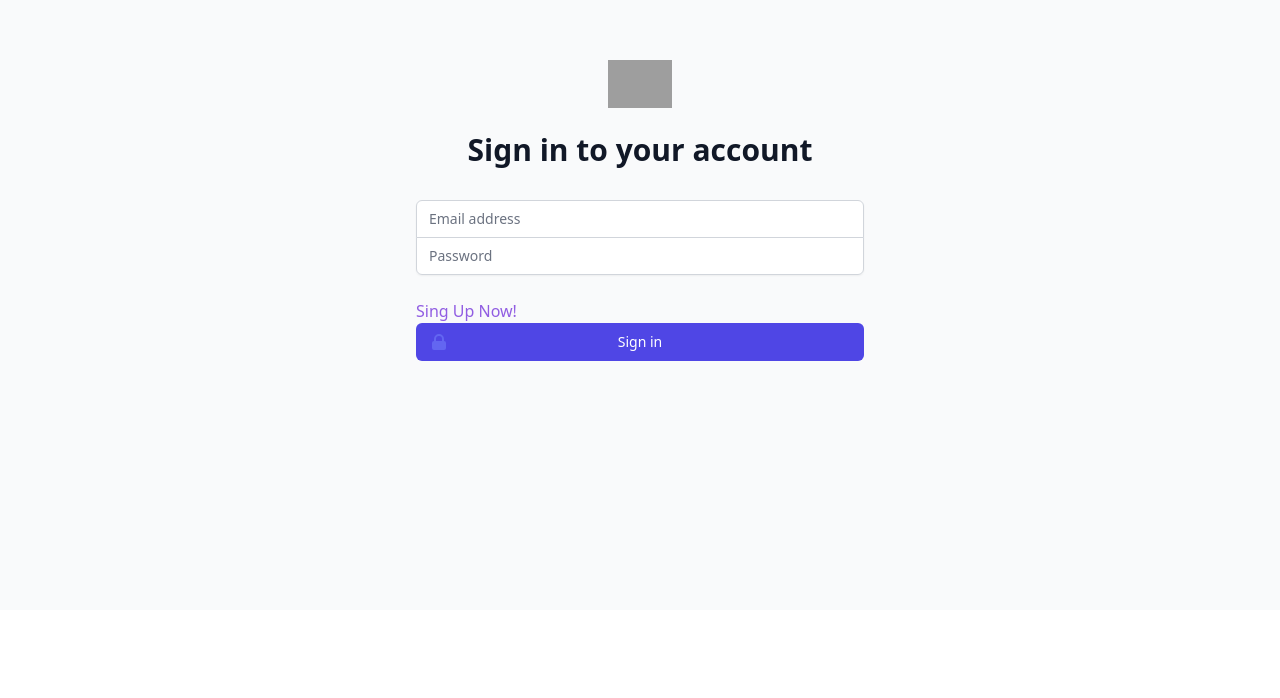
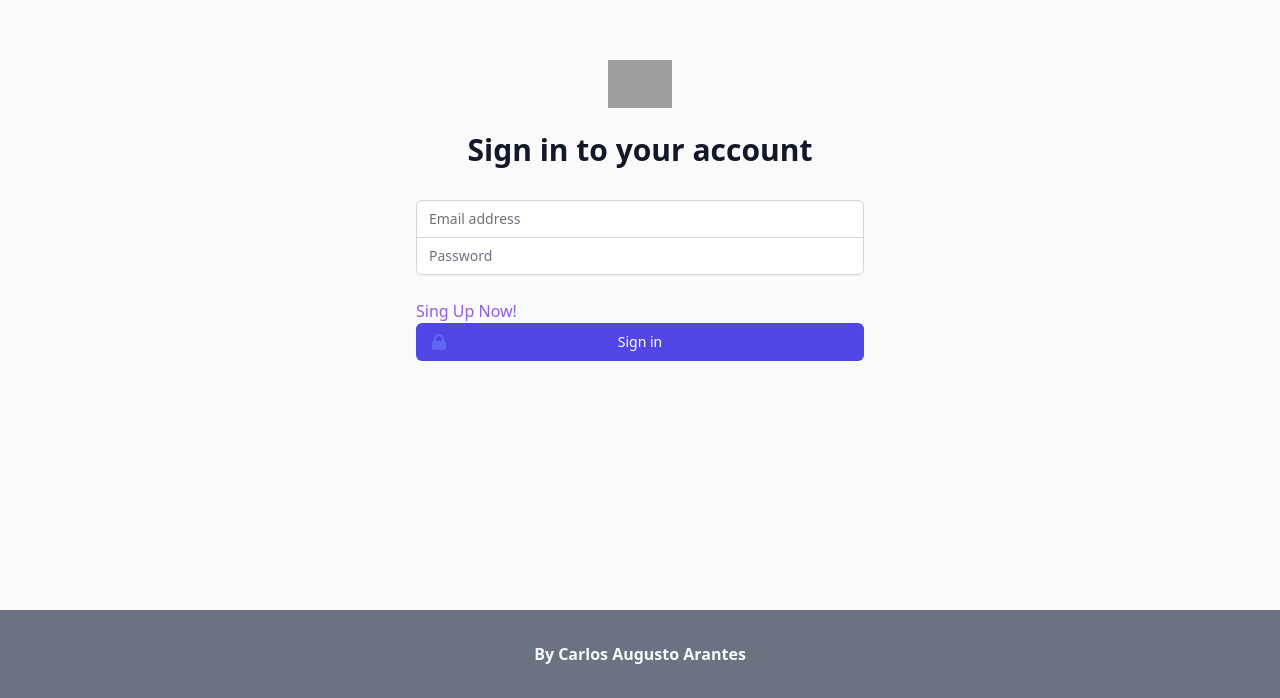
Before and after one commit to carlosarantes/tech-assessment-bolttech-frontend, a Vue app: page / in a window 1280 px wide. Shown: the part 190-888 px from the top of the page. Before the commit the page ends 800 px from the top, so only its background shows below. Built offline with nearby package versions, Linux system fonts and the light colour scheme; grey boxes are pictures that could not be loaded; what v-tooltip, vue-toastify would draw is missing.

Commit message:
putting my name on history

```diff
--- a/src/App.vue
+++ b/src/App.vue
@@ -4,6 +4,17 @@
         :can-cancel="false"
         :is-full-page="true"></loading>
       <router-view></router-view>
+
+
+      <nav id="footer" class="bg-gray-500">
+        <div class="container mx-auto">
+          <div class="py-8 md:flex md:items-center md:justify-center">
+            <p class="text-center text-gray-50 text-base font-semibold">By Carlos Augusto Arantes</p>
+          </div>
+        </div>
+      </nav>
+
+
   </div>
 </template>
 
```
